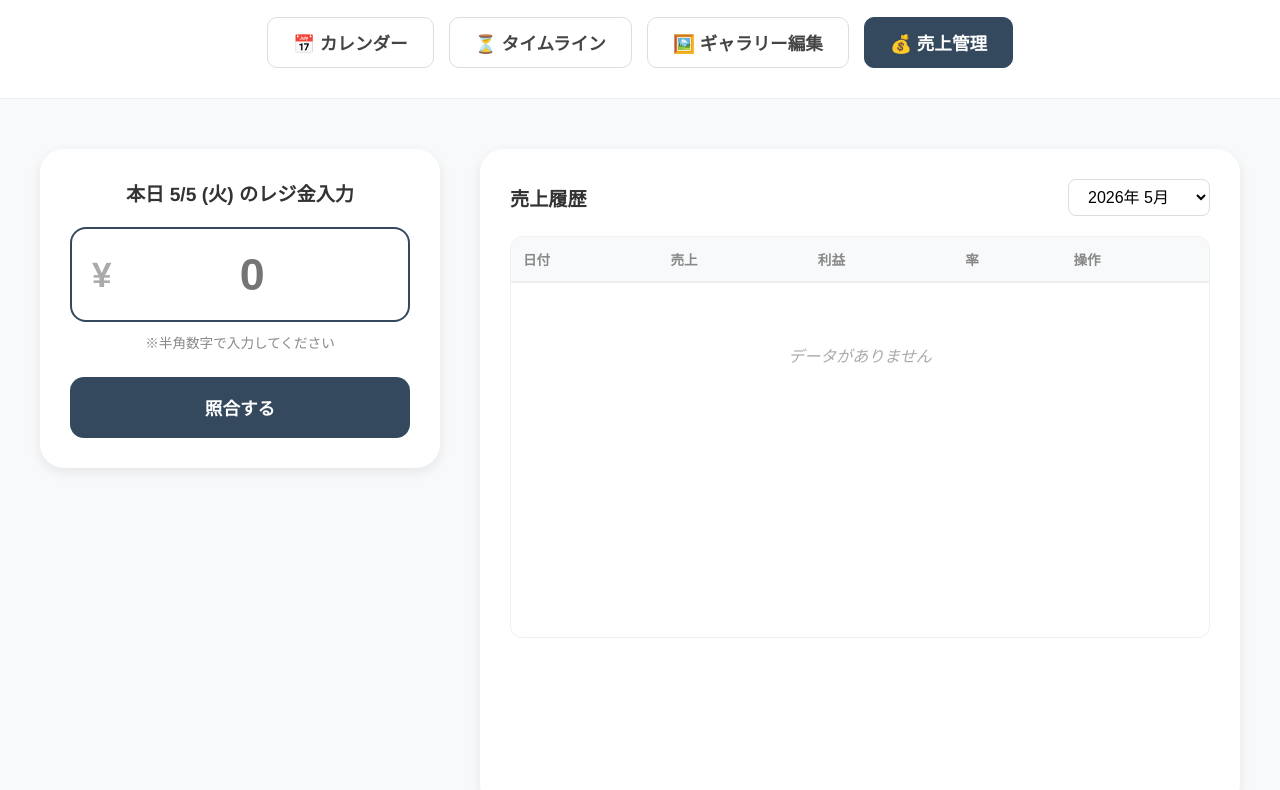
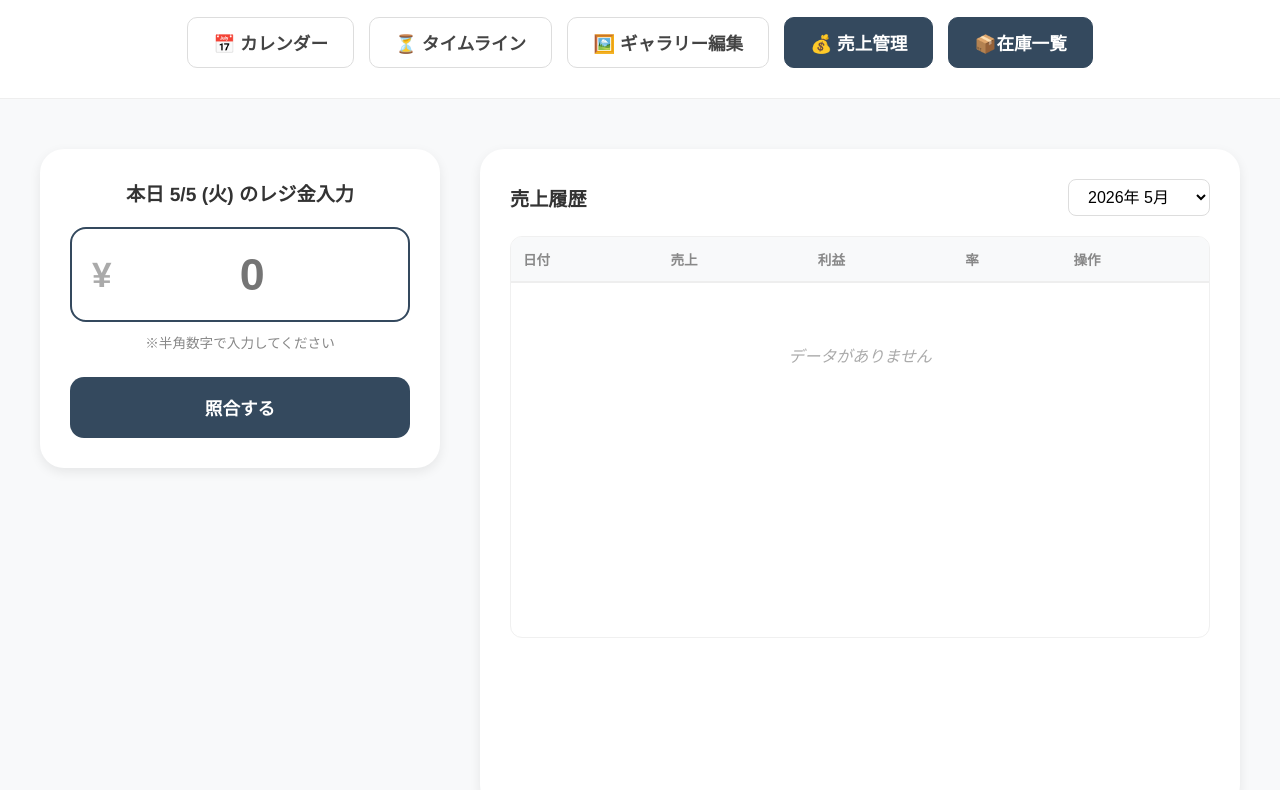
Before and after one commit to yuhei-bot/-management-screen_-sales, a plain HTML site: page index.html in a window 1280 px wide. Shown: the part 104-894 px from the top of the page. Drawn offline with Linux system fonts and the light colour scheme.

Commit message:
Update navigation links in index.html

```diff
--- a/index.html
+++ b/index.html
@@ -217,10 +217,11 @@
         <div id="live-time" class="live-time-badge">00:00:00</div>
     </div>
     <nav>
-        <a href="#" class="nav-item"><span>📅 カレンダー</span></a>
-        <a href="#" class="nav-item"><span>⏳ タイムライン</span></a>
-        <a href="#" class="nav-item"><span>🖼️ ギャラリー編集</span></a>
-        <a href="#" class="nav-item active"><span>💰 売上管理</span></a>
+  <a href="https://yuhei-bot.github.io/-management-screen_calendar/" class="nav-item"><span>📅 カレンダー</span></a>
+        <a href="https://yuhei-bot.github.io/timeline/" class="nav-item"><span>⏳ タイムライン</span></a>
+        <a href="https://yuhei-bot.github.io/management-screen_gallery/" class="nav-item"><span>🖼️ ギャラリー編集</span></a>
+        <a href="https://yuhei-bot.github.io/-management-screen_-sales/#" class="nav-item active"><span>💰 売上管理</span></a>
+        <a href="https://yuhei-bot.github.io/management-screen_stock/#" class="nav-item active"><span>📦在庫一覧</span></a>
     </nav>
 </header>
 
```
